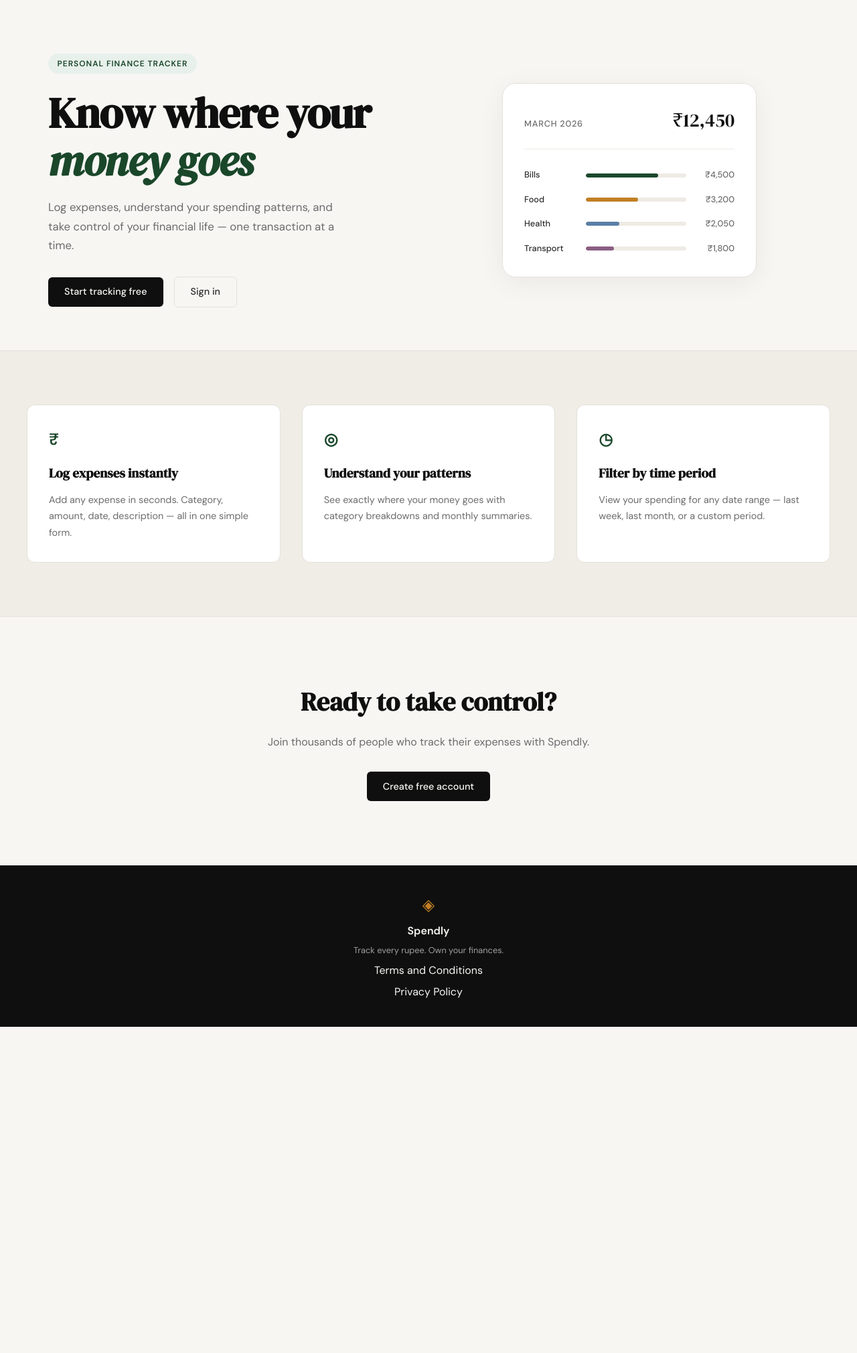
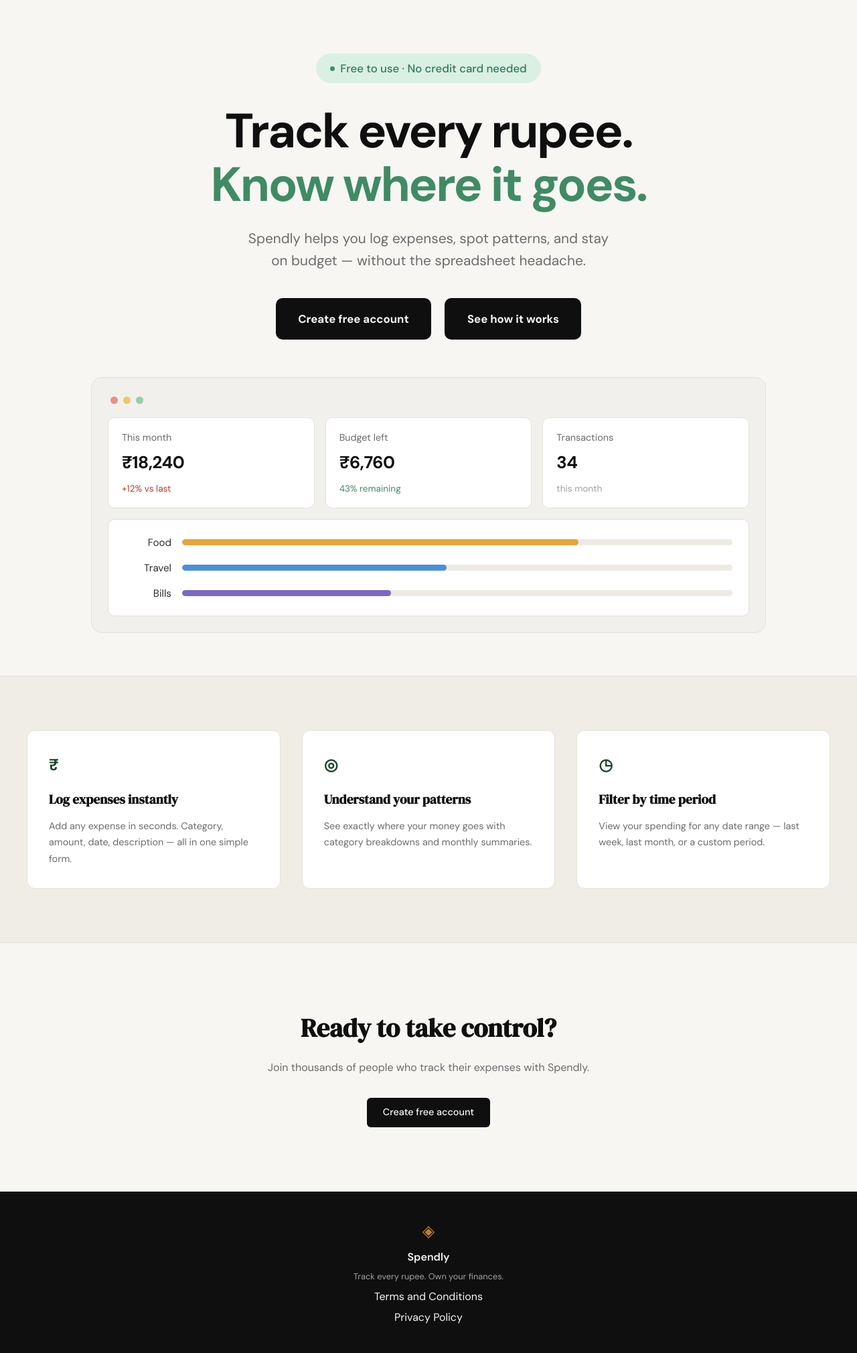
Before and after one commit to abhi26shakya/Spendly, a Flask app: page / in a window 1280 px wide. Shown: the part 61-2081 px from the top of the page at 67% size. Before the commit the page ends 1594 px from the top, so only its background shows below. Run offline with Flask 3, Linux system fonts and the light colour scheme.

Commit message:
landing: redesign hero section to match mockup
Center the hero on a single column: pill badge with status dot, two-line
DM Sans 700 headline with the second line in green, two solid CTAs, and a
full-width panel with three stat cards above the category bars.

Co-Authored-By: Claude Opus 4.8 <noreply@anthropic.com>

```diff
--- a/static/css/style.css
+++ b/static/css/style.css
@@ -1,3 +1,6 @@
+/* base.html loads DM Sans 300–600; the hero title needs 700. */
+@import url('https://fonts.googleapis.com/css2?family=DM+Sans:wght@700&display=swap');
+
 /* ------------------------------------------------------------------ */
 /* Variables                                                           */
 /* ------------------------------------------------------------------ */
@@ -12,6 +15,10 @@
     --paper-card: #ffffff;
     --accent: #1a472a;
     --accent-light: #e8f0eb;
+    --hero-green: #3f8b64;
+    --hero-green-ink: #2f7a56;
+    --hero-green-light: #d9f0e3;
+    --hero-panel: #f1f0ec;
     --accent-2: #c17f24;
     --accent-2-light: #fdf3e3;
     --danger: #c0392b;
@@ -124,54 +131,81 @@ a { color: inherit; text-decoration: none; }
 /* ------------------------------------------------------------------ */
 
 .hero {
-    padding: 5rem 2rem 4rem;
-    display: grid;
-    grid-template-columns: 1fr 1fr;
-    gap: 4rem;
+    padding: 5rem 6rem 4rem;
+    display: flex;
+    flex-direction: column;
     align-items: center;
+    gap: 3.5rem;
     max-width: var(--max-width);
     margin: 0 auto;
+    text-align: center;
+}
+
+.hero-inner {
+    display: flex;
+    flex-direction: column;
+    align-items: center;
+    width: 100%;
 }
 
 .hero-badge {
-    display: inline-block;
-    background: var(--accent-light);
-    color: var(--accent);
-    font-size: 0.75rem;
-    font-weight: 600;
-    letter-spacing: 0.08em;
-    text-transform: uppercase;
-    padding: 0.35rem 0.85rem;
+    display: inline-flex;
+    align-items: center;
+    gap: 0.5rem;
+    background: var(--hero-green-light);
+    color: var(--hero-green-ink);
+    font-size: 1.05rem;
+    font-weight: 500;
+    letter-spacing: 0;
+    text-transform: none;
+    padding: 0.55rem 1.35rem;
     border-radius: 999px;
+    margin-bottom: 2rem;
+}
+
+.hero-badge-dot {
+    width: 7px;
+    height: 7px;
+    border-radius: 50%;
+    background: var(--hero-green);
+    flex-shrink: 0;
+}
+
+.hero-title {
+    font-family: var(--font-body);
+    font-size: clamp(2.25rem, 6vw, 4.5rem);
+    font-weight: 700;
+    line-height: 1.1;
+    letter-spacing: -0.035em;
+    color: var(--ink);
     margin-bottom: 1.5rem;
 }
 
-.hero-title {
-    font-family: var(--font-display);
-    font-size: clamp(2.5rem, 5vw, 4rem);
-    line-height: 1.1;
-    letter-spacing: -0.02em;
-    color: var(--ink);
-    margin-bottom: 1.25rem;
-}
-
 .hero-title em {
-    font-style: italic;
-    color: var(--accent);
+    font-style: normal;
+    color: var(--hero-green);
 }
 
 .hero-subtitle {
-    font-size: 1.05rem;
+    font-size: 1.3rem;
     color: var(--ink-muted);
-    line-height: 1.7;
-    max-width: 460px;
-    margin-bottom: 2rem;
+    line-height: 1.6;
+    max-width: 560px;
+    margin-bottom: 2.5rem;
 }
 
 .hero-actions {
     display: flex;
-    gap: 1rem;
+    gap: 1.25rem;
     align-items: center;
+    justify-content: center;
+}
+
+.hero-actions .btn-primary {
+    padding: 1.1rem 2.1rem;
+    border-radius: 10px;
+    font-size: 1.05rem;
+    font-weight: 700;
 }
 
 /* ------------------------------------------------------------------ */
@@ -179,60 +213,100 @@ a { color: inherit; text-decoration: none; }
 /* ------------------------------------------------------------------ */
 
 .hero-visual {
-    display: flex;
-    justify-content: center;
+    width: 100%;
 }
 
 .mock-card {
+    background: var(--hero-panel);
+    border: 1px solid var(--border);
+    border-radius: 16px;
+    padding: 1.5rem;
+    width: 100%;
+    text-align: left;
+}
+
+.mock-dots {
+    display: flex;
+    gap: 0.5rem;
+    padding: 0.25rem 0.25rem 0;
+    margin-bottom: 1.25rem;
+}
+
+.mock-dot {
+    width: 11px;
+    height: 11px;
+    border-radius: 50%;
+}
+
+.mock-dot-1 { background: #e8918a; }
+.mock-dot-2 { background: #edc76a; }
+.mock-dot-3 { background: #92cfae; }
+
+.mock-stats {
+    display: grid;
+    grid-template-columns: repeat(3, 1fr);
+    gap: 1rem;
+    margin-bottom: 1rem;
+}
+
+.mock-stat {
     background: var(--paper-card);
     border: 1px solid var(--border);
-    border-radius: var(--radius-lg);
-    padding: 2rem;
-    width: 100%;
-    max-width: 380px;
-    box-shadow: 0 8px 40px rgba(0,0,0,0.06);
+    border-radius: 10px;
+    padding: 1.1rem 1.25rem;
 }
 
-.mock-card-header {
-    display: flex;
-    justify-content: space-between;
-    align-items: baseline;
-    margin-bottom: 1.75rem;
-    padding-bottom: 1.25rem;
-    border-bottom: 1px solid var(--border-soft);
+.mock-stat-label {
+    display: block;
+    font-size: 0.9rem;
+    color: var(--ink-muted);
+    margin-bottom: 0.4rem;
 }
 
-.mock-label {
-    font-size: 0.8rem;
-    font-weight: 500;
-    color: var(--ink-muted);
-    text-transform: uppercase;
-    letter-spacing: 0.06em;
+.mock-stat-value {
+    display: block;
+    font-size: 1.6rem;
+    font-weight: 700;
+    letter-spacing: -0.02em;
+    color: var(--ink);
+    margin-bottom: 0.4rem;
 }
 
-.mock-total {
-    font-family: var(--font-display);
-    font-size: 1.75rem;
-    color: var(--ink);
+.mock-stat-note {
+    display: block;
+    font-size: 0.85rem;
+    color: var(--ink-faint);
 }
 
-.mock-bars { display: flex; flex-direction: column; gap: 1rem; }
+.mock-stat-note-up { color: var(--danger); }
+.mock-stat-note-good { color: var(--hero-green); }
+
+.mock-bars {
+    background: var(--paper-card);
+    border: 1px solid var(--border);
+    border-radius: 10px;
+    padding: 1.35rem 1.5rem;
+    display: flex;
+    flex-direction: column;
+    gap: 0.85rem;
+}
 
 .mock-bar-row {
     display: grid;
-    grid-template-columns: 80px 1fr 60px;
+    grid-template-columns: 70px 1fr;
     align-items: center;
-    gap: 0.75rem;
+    gap: 1rem;
 }
 
 .mock-cat {
-    font-size: 0.8rem;
-    font-weight: 500;
+    font-size: 0.95rem;
+    font-weight: 400;
     color: var(--ink-soft);
+    text-align: right;
 }
 
 .mock-bar-track {
-    height: 6px;
+    height: 9px;
     background: var(--border-soft);
     border-radius: 999px;
     overflow: hidden;
@@ -240,21 +314,13 @@ a { color: inherit; text-decoration: none; }
 
 .mock-bar {
     height: 100%;
-    background: var(--accent);
     border-radius: 999px;
     transition: width 0.6s ease;
 }
 
-.mock-bar-2 { background: var(--accent-2); }
-.mock-bar-3 { background: #5b7fa6; }
-.mock-bar-4 { background: #8b5e83; }
-
-.mock-amt {
-    font-size: 0.8rem;
-    font-weight: 500;
-    color: var(--ink-muted);
-    text-align: right;
-}
+.mock-bar-food { background: #e8a33d; }
+.mock-bar-travel { background: #4a90d9; }
+.mock-bar-bills { background: #7b68c4; }
 
 /* ------------------------------------------------------------------ */
 /* Buttons                                                             */
@@ -554,14 +620,8 @@ a { color: inherit; text-decoration: none; }
 /* ------------------------------------------------------------------ */
 
 @media (max-width: 900px) {
-    .hero {
-        grid-template-columns: 1fr;
-        text-align: center;
-    }
-
+    .hero { padding: 4rem 2rem 3rem; }
     .hero-subtitle { max-width: 100%; }
-    .hero-actions { justify-content: center; }
-    .hero-visual { display: none; }
 
     .features-inner { grid-template-columns: 1fr; }
 }
@@ -569,4 +629,6 @@ a { color: inherit; text-decoration: none; }
 @media (max-width: 600px) {
     .nav-links a:not(.nav-cta) { display: none; }
     .hero { padding: 3rem 1rem 2rem; }
+    .mock-stats { grid-template-columns: 1fr; }
+    .hero-actions { flex-wrap: wrap; justify-content: center; }
 }
--- a/templates/landing.html
+++ b/templates/landing.html
@@ -6,62 +6,71 @@
 
 <section class="hero">
     <div class="hero-inner">
-        <div class="hero-badge">Personal Finance Tracker</div>
+        <div class="hero-badge">
+            <span class="hero-badge-dot"></span>Free to use · No credit card needed
+        </div>
         <h1 class="hero-title">
-            Know where your<br>
-            <em>money goes</em>
+            Track every rupee.<br>
+            <em>Know where it goes.</em>
         </h1>
         <p class="hero-subtitle">
-            Log expenses, understand your spending patterns,
-            and take control of your financial life —
-            one transaction at a time.
+            Spendly helps you log expenses, spot patterns, and stay
+            on budget — without the spreadsheet headache.
         </p>
         <div class="hero-actions">
-            <a href="{{ url_for('register') }}" class="btn-primary">Start tracking free</a>
-            <a href="{{ url_for('login') }}" class="btn-ghost">Sign in</a>
+            <a href="{{ url_for('register') }}" class="btn-primary">Create free account</a>
+            <a href="#features" class="btn-primary">See how it works</a>
         </div>
     </div>
     <div class="hero-visual">
         <div class="mock-card">
-            <div class="mock-card-header">
-                <span class="mock-label">March 2026</span>
-                <span class="mock-total">₹12,450</span>
+            <div class="mock-dots">
+                <span class="mock-dot mock-dot-1"></span>
+                <span class="mock-dot mock-dot-2"></span>
+                <span class="mock-dot mock-dot-3"></span>
+            </div>
+            <div class="mock-stats">
+                <div class="mock-stat">
+                    <span class="mock-stat-label">This month</span>
+                    <span class="mock-stat-value">₹18,240</span>
+                    <span class="mock-stat-note mock-stat-note-up">+12% vs last</span>
+                </div>
+                <div class="mock-stat">
+                    <span class="mock-stat-label">Budget left</span>
+                    <span class="mock-stat-value">₹6,760</span>
+                    <span class="mock-stat-note mock-stat-note-good">43% remaining</span>
+                </div>
+                <div class="mock-stat">
+                    <span class="mock-stat-label">Transactions</span>
+                    <span class="mock-stat-value">34</span>
+                    <span class="mock-stat-note">this month</span>
+                </div>
             </div>
             <div class="mock-bars">
                 <div class="mock-bar-row">
+                    <span class="mock-cat">Food</span>
+                    <div class="mock-bar-track">
+                        <div class="mock-bar mock-bar-food" style="width: 72%"></div>
+                    </div>
+                </div>
+                <div class="mock-bar-row">
+                    <span class="mock-cat">Travel</span>
+                    <div class="mock-bar-track">
+                        <div class="mock-bar mock-bar-travel" style="width: 48%"></div>
+                    </div>
+                </div>
+                <div class="mock-bar-row">
                     <span class="mock-cat">Bills</span>
                     <div class="mock-bar-track">
-                        <div class="mock-bar" style="width: 72%"></div>
+                        <div class="mock-bar mock-bar-bills" style="width: 38%"></div>
                     </div>
-                    <span class="mock-amt">₹4,500</span>
-                </div>
-                <div class="mock-bar-row">
-                    <span class="mock-cat">Food</span>
-                    <div class="mock-bar-track">
-                        <div class="mock-bar mock-bar-2" style="width: 52%"></div>
-                    </div>
-                    <span class="mock-amt">₹3,200</span>
-                </div>
-                <div class="mock-bar-row">
-                    <span class="mock-cat">Health</span>
-                    <div class="mock-bar-track">
-                        <div class="mock-bar mock-bar-3" style="width: 33%"></div>
-                    </div>
-                    <span class="mock-amt">₹2,050</span>
-                </div>
-                <div class="mock-bar-row">
-                    <span class="mock-cat">Transport</span>
-                    <div class="mock-bar-track">
-                        <div class="mock-bar mock-bar-4" style="width: 28%"></div>
-                    </div>
-                    <span class="mock-amt">₹1,800</span>
                 </div>
             </div>
         </div>
     </div>
 </section>
 
-<section class="features">
+<section class="features" id="features">
     <div class="features-inner">
         <div class="feature-card">
             <div class="feature-icon">₹</div>
```
Also changed, not shown: hero_image.png (added).
